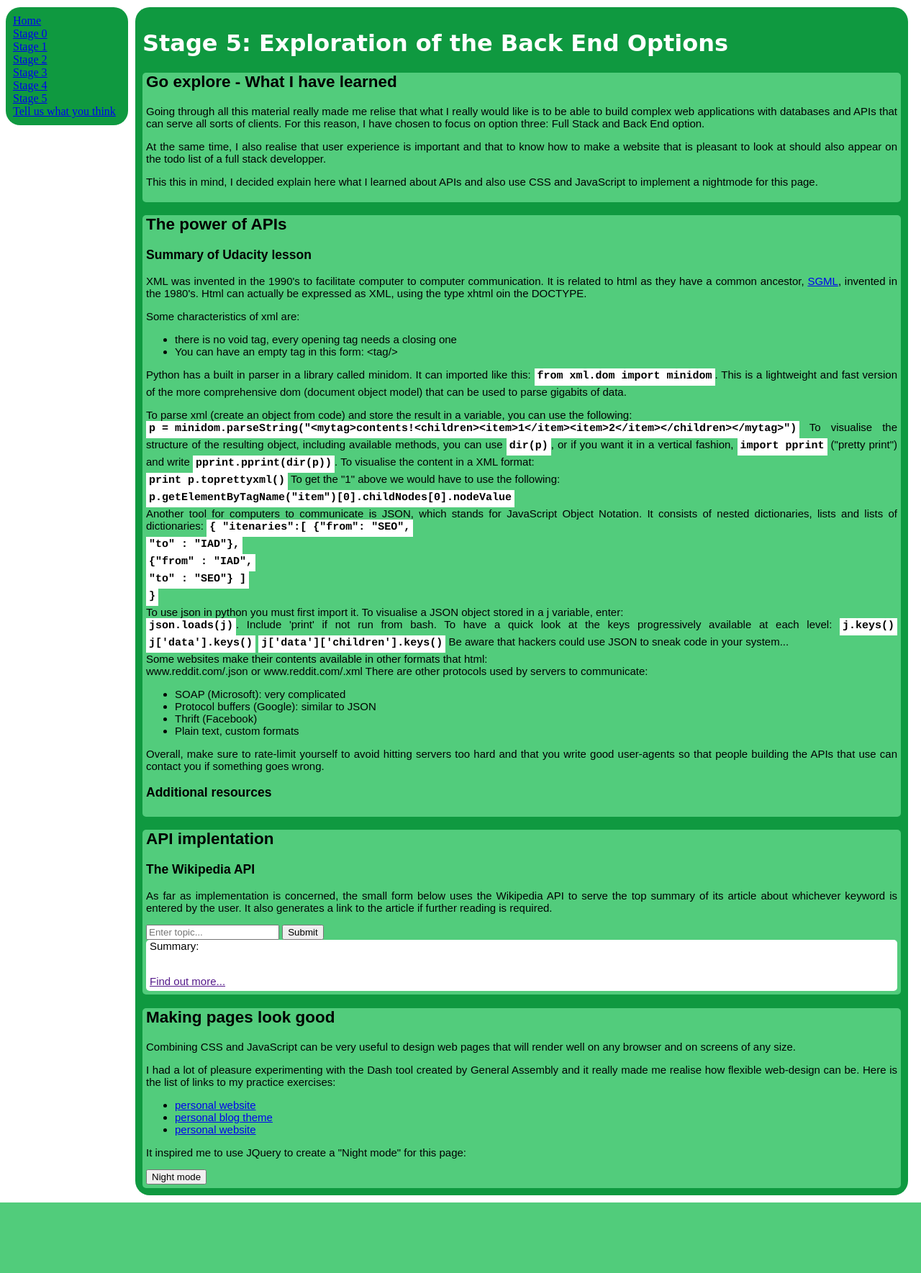
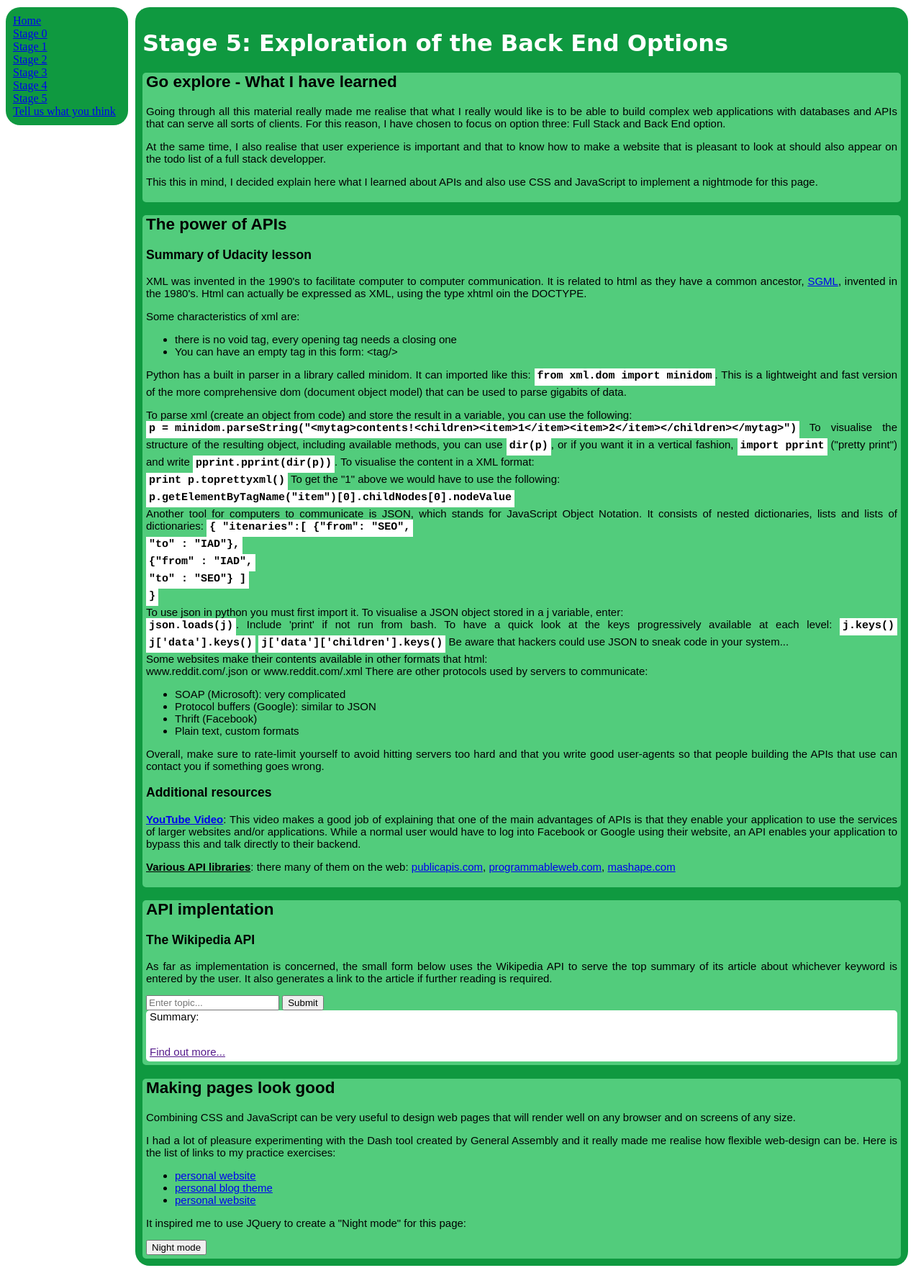
Before and after one commit to jeremief/jeremies-notes, a Python web app: template templates/stagefive.html in a window 1280 px wide. Shown: the whole page at 72% size. Before the commit the page ends 1671 px from the top, so only its background shows below. Run offline with Jinja, Linux system fonts and the light colour scheme; the template is opened without the code that fills it, so the values that code supplies are empty; some libraries are stand-ins or nearby versions.

Commit message:
Solved the bug that caused the text cleaning function to go into an infinit loop Also improved the CSS nightmode and modified the structure of the stage five html a bit.

```diff
--- a/static/stylesheets/notesstyle.css
+++ b/static/stylesheets/notesstyle.css
@@ -10,6 +10,21 @@ body {
     -moz-transition: background-color 1s;
 }
 
+p {
+    display: block;
+    margin-top: 1em;
+    margin-bottom: 1em;
+    margin-left: 0;
+    margin-right: 0;
+
+    transition: color 1s;
+    -webkit-transition: color 1s;
+    -moz-transition: color 1s;
+
+    transition: background-color 1s;
+    -webkit-transition: background-color 1s;
+    -moz-transition: background-color 1s;
+}
 
 .stage {
 	color: white; /*V1.1: New colour*/
@@ -134,6 +149,14 @@ body {
 	background-color: black;
 }
 
+.nightmode-p {
+    display: block;
+    margin-top: 1em;
+    margin-bottom: 1em;
+    margin-left: 0;
+    margin-right: 0;
+}
+
 .nightmode-h2 {
 	padding: 0px;
 	margin-top: 5px;
@@ -169,11 +192,14 @@ body {
 
 .nightmode-summary{
 	background-color: gray;
+    font-family: arial;
     display: block;
     border-radius: 5px;
     padding-left: 5px;
 	padding-right: 5px;
 	padding-bottom: 5px;
+    font-size: 15px;
+
 }
 
 .nightmode-code {
--- a/templates/jeremiesnotesbase.html
+++ b/templates/jeremiesnotesbase.html
@@ -25,6 +25,7 @@
         {% endblock %}
 
      <script>$("button").on("click", function() {$("body").toggleClass("nightmode-body");});</script>
+     <script>$("button").on("click", function() {$("p").toggleClass("nightmode-p");});</script>
       <script>$("button").on("click", function() {$("h2").toggleClass("nightmode-h2");});</script>
      <script>$("button").on("click", function() {$(".stage").toggleClass("nightmode-stage");});</script>
      <script>$("button").on("click", function() {$(".topic").toggleClass("nightmode-topic");});</script>
--- a/templates/stagefive.html
+++ b/templates/stagefive.html
@@ -8,7 +8,7 @@
             <h1>Stage 5: Exploration of the Back End Options</h1>
             <div class = "topic">
                 <h2>Go explore - What I have learned</h2>
-                <p>Going through all this material really made me relise that what I really would like is to be able to build complex web applications with databases and APIs that can serve all sorts of clients. For this reason, I have chosen to focus on option three: Full Stack and Back End option.</p>
+                <p>Going through all this material really made me realise that what I really would like is to be able to build complex web applications with databases and APIs that can serve all sorts of clients. For this reason, I have chosen to focus on option three: Full Stack and Back End option.</p>
                 <p>At the same time, I also realise that user experience is important and that to know how to make a website that is pleasant to look at should also appear on the todo list of a full stack developper.</p>
                 <p>This this in mind, I decided explain here what I learned about APIs and also use CSS and JavaScript to implement a nightmode for this page.</p>
             </div>
@@ -16,7 +16,7 @@
 
             <div class = "topic">
             <h2>The power of APIs</h2>
-                <div class = "point">
+                <!-- <div class = "point"> -->
                 <h3>Summary of Udacity lesson</h3>
                 <p>XML was invented in the 1990's to facilitate computer to computer communication. It is related to html as they have a common ancestor, <a href="https://en.wikipedia.org/wiki/Standard_Generalized_Markup_Language">SGML</a>, invented in the 1980's. Html can actually be expressed as XML, using the type xhtml oin the DOCTYPE.</p>
 
@@ -72,19 +72,15 @@
                 </ul>
 
                 <p>Overall, make sure to rate-limit yourself to avoid hitting servers too hard and that you write good user-agents so that people building the APIs that use can contact you if something goes wrong.</p>
-                </div>
 
-                <div class = "point">
                 <h3>Additional resources</h3>
+                <p><b><a href="https://www.youtube.com/watch?v=B9vPoCOP7oY&index=42&list=WL" target="_blank">YouTube Video</a></b>: This video makes a good job of explaining that one of the main advantages of APIs is that they enable your application to use the services of larger websites and/or applications. While a normal user would have to log into Facebook or Google using their website, an API enables your application to bypass this and talk directly to their backend.</p>
+                <p><u><b>Various API libraries</b></u>: there many of them on the web: <a href = "https://www.publicapis.com" target="_blank">publicapis.com</a>, <a href="http://www.programmableweb.com" target="_blank">programmableweb.com</a>, <a href="https://www.mashape.com" target="_blank">mashape.com</a></p>
 
-
-                </div>
             </div>
 
             <div class = "topic">
                 <h2>API implentation</h2>
-
-                <div class = "point">
                 <h3 id = "summary">The Wikipedia API</h3>
                 <p>As far as implementation is concerned, the small form below uses the Wikipedia API to serve the top summary of its article about whichever keyword is entered by the user. It also generates a link to the article if further reading is required.</p>
 
@@ -98,7 +94,6 @@
                         {% endif %}
                     </div>
                 </form>
-                </div>
             </div>
 
             <div class = "topic">
```
Also changed, not shown: main.py (+33 -14 lines), 1 other file. Lines whose indentation alone changed are shown as unchanged.
